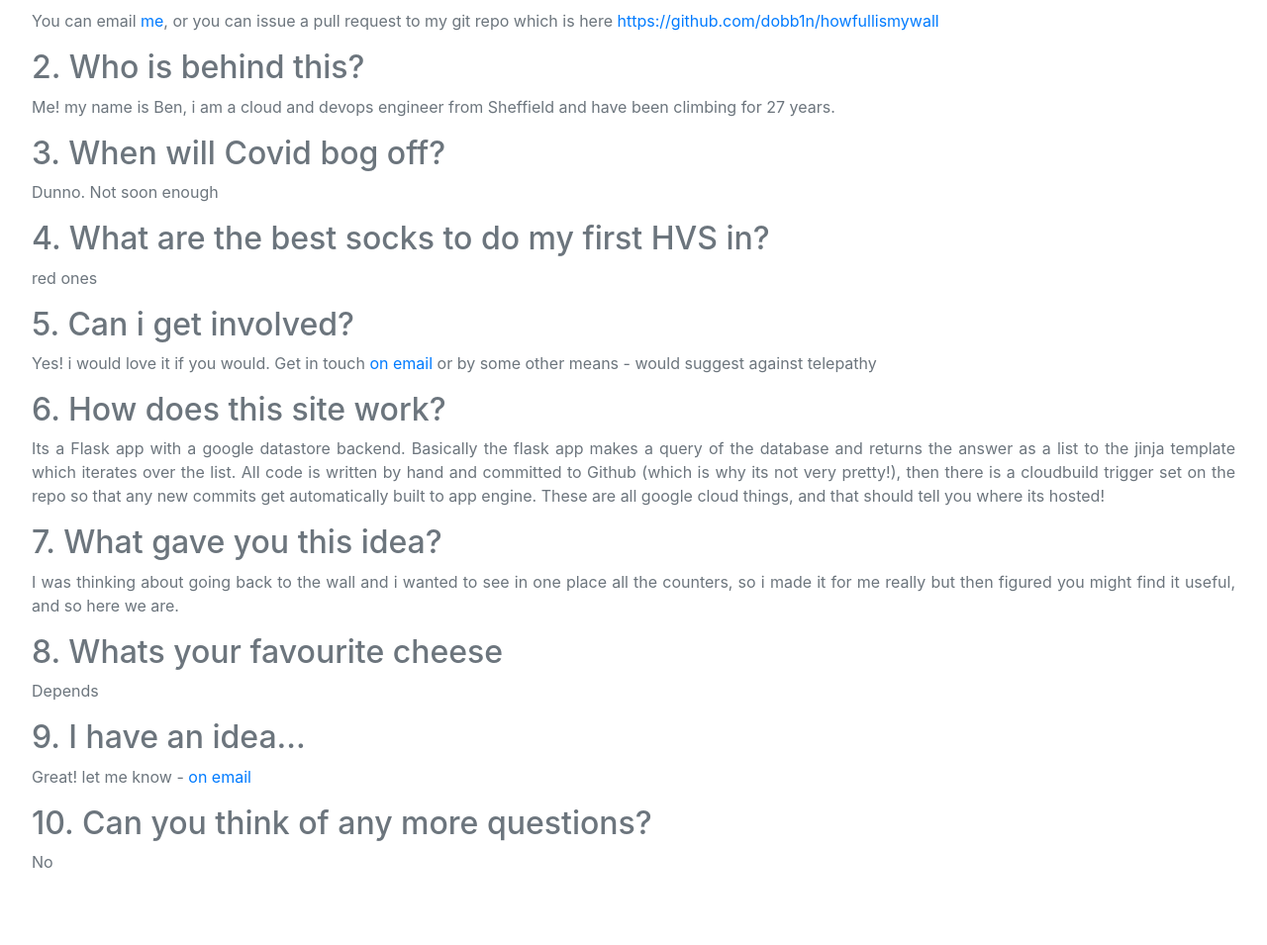
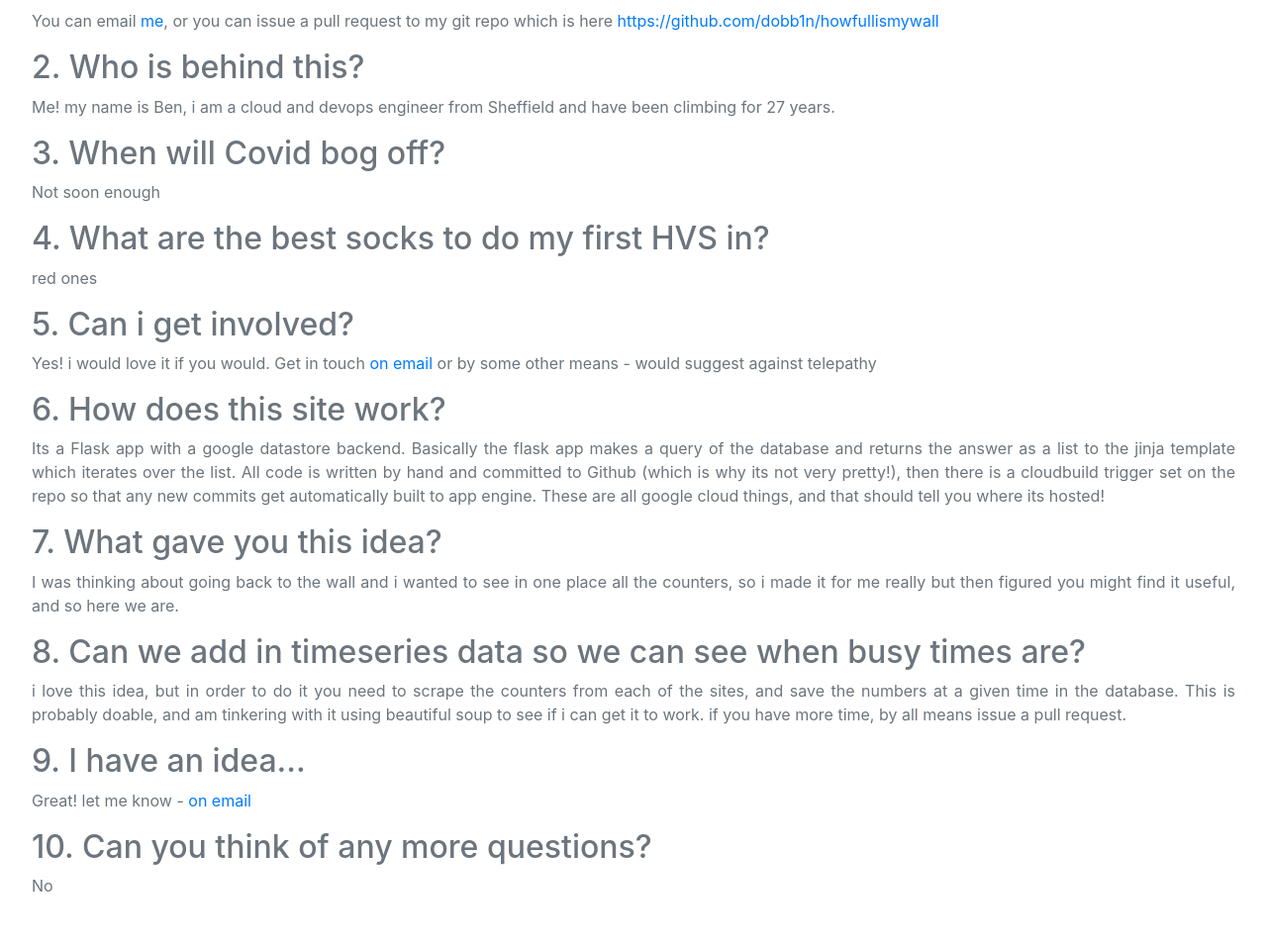
Before and after one commit to dobb1n/howfullismywall, a Flask app: page /FAQ in a window 1280 px wide. Shown: the part 249-1204 px from the top of the page at 99% size. Before the commit the page ends 1126 px from the top, so only its background shows below. Run offline with Flask 2, Linux system fonts and the light colour scheme; some libraries are stand-ins or nearby versions.

Commit message:
updated readme and faq

```diff
--- a/templates/FAQ.html
+++ b/templates/FAQ.html
@@ -16,7 +16,7 @@
 <p class="text-justify">Me! my name is Ben, i am a cloud and devops engineer from Sheffield and have been climbing for 27 years.</p>
 
 <p class="text-justify"><h2>3. When will Covid bog off?</h2>
-<p class="text-justify">Dunno. Not soon enough</p>
+<p class="text-justify">Not soon enough</p>
 
 <p class="text-justify"><h2>4. What are the best socks to do my first HVS in?</h2>
 <p class="text-justify">red ones</p>
@@ -30,8 +30,8 @@
 <p class="text-justify"><h2>7. What gave you this idea?</h2>
 <p class="text-justify">I was thinking about going back to the wall and i wanted to see in one place all the counters, so i made it for me really but then figured you might find it useful, and so here we are. </p>
 
-<p class="text-justify"><h2>8. Whats your favourite cheese</h2>
-<p class="text-justify">Depends</p>
+<p class="text-justify"><h2>8. Can we add in timeseries data so we can see when busy times are?</h2>
+<p class="text-justify">i love this idea, but in order to do it you need to scrape the counters from each of the sites, and save the numbers at a given time in the database. This is probably doable, and am tinkering with it using beautiful soup to see if i can get it to work. if you have more time, by all means issue a pull request. </p>
 
 <p class="text-justify"><h2>9. I have an idea... </h2>
 <p class="text-justify">Great! let me know - <a href="mailto:dobbinwondermule@gmail.com">on email</a></p>
```
Also changed, not shown: README.md.
